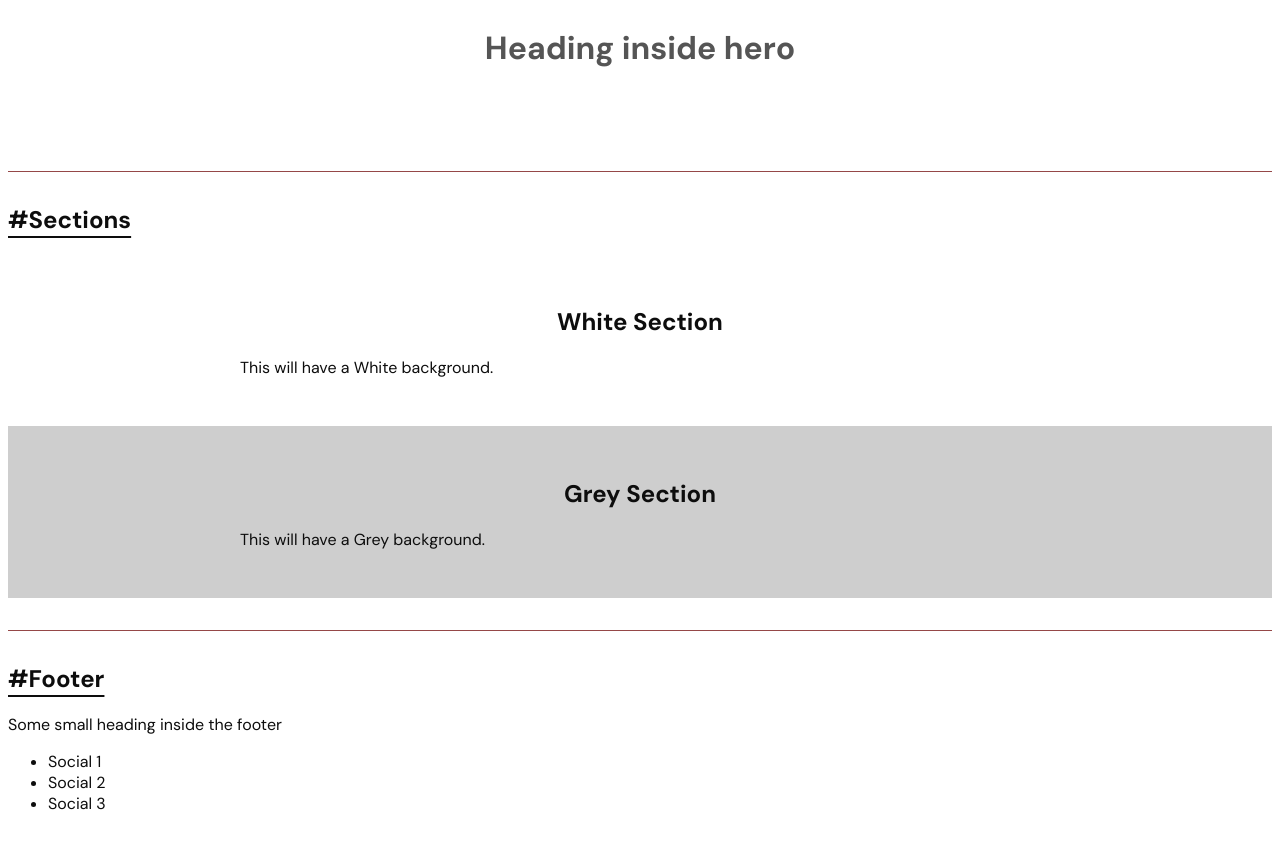
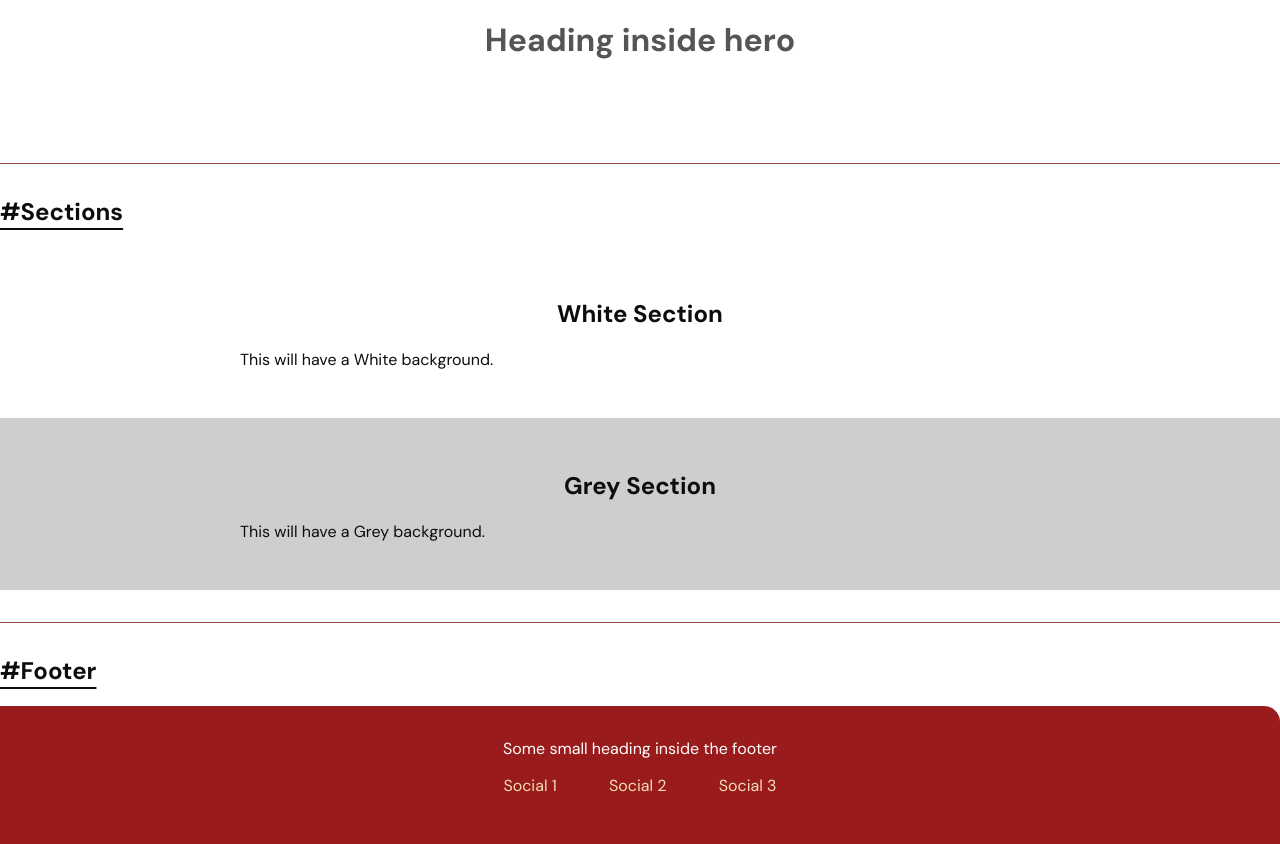
Before and after one commit to Udayan24/Component-library, a plain HTML site: page index.html in a window 1280 px wide. Shown: the part 2082-2926 px from the top of the page. Drawn offline with Linux system fonts and the light colour scheme.

Commit message:
added footer

```diff
--- a/index.html
+++ b/index.html
@@ -135,12 +135,20 @@
         <!-- ------------------------------------------------------------ -->
         <h2>#Footer</h2>
 
-        <div>Some small heading inside the footer</div>
-        <ul>
-            <li>Social 1</li>
-            <li>Social 2</li>
-            <li>Social 3</li>
-        </ul>
+        <footer class="footer container">
+            <div class="footer-header">Some small heading inside the footer</div>
+            <ul class="social-links list-non-bullet">
+                <li class="list-item-inline">
+                    <a class="link" href="#">Social 1</a>
+                </li>
+                <li class="list-item-inline">
+                    <a class="link" href="#">Social 2</a>
+                </li>
+                <li class="list-item-inline">
+                    <a class="link" href="#">Social 3</a>
+                </li>
+            </ul>
+        </footer>
         <!-- ------------------------------------------------------------ -->
     </body>
 </html>
--- a/styles.css
+++ b/styles.css
@@ -9,6 +9,7 @@
 body {
     font-family: "DM Sans", sans-serif;
     color: rgb(13, 13, 13);
+    margin: 0px;
 }
 
 h2 {
@@ -121,3 +122,19 @@ hr {
 .ow {
     background-color: var(--light-grey);
 }
+
+.footer {
+    background-color: var(--primary-color);
+    padding: 2rem;
+    text-align: center;
+    color: white;
+    border-top-right-radius: 1rem;
+}
+
+.footer ul {
+    padding-inline-start: 0px;
+}
+
+.footer a {
+    color: wheat;
+}
```
